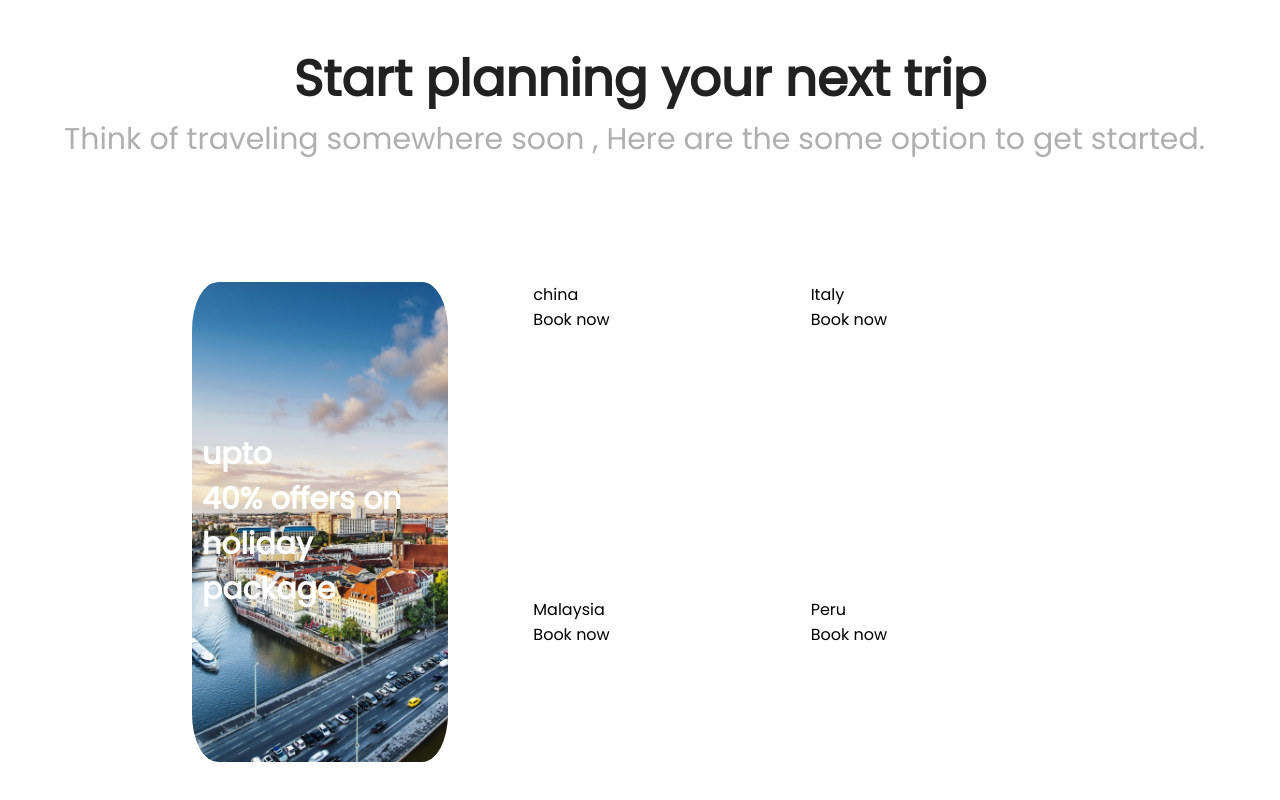
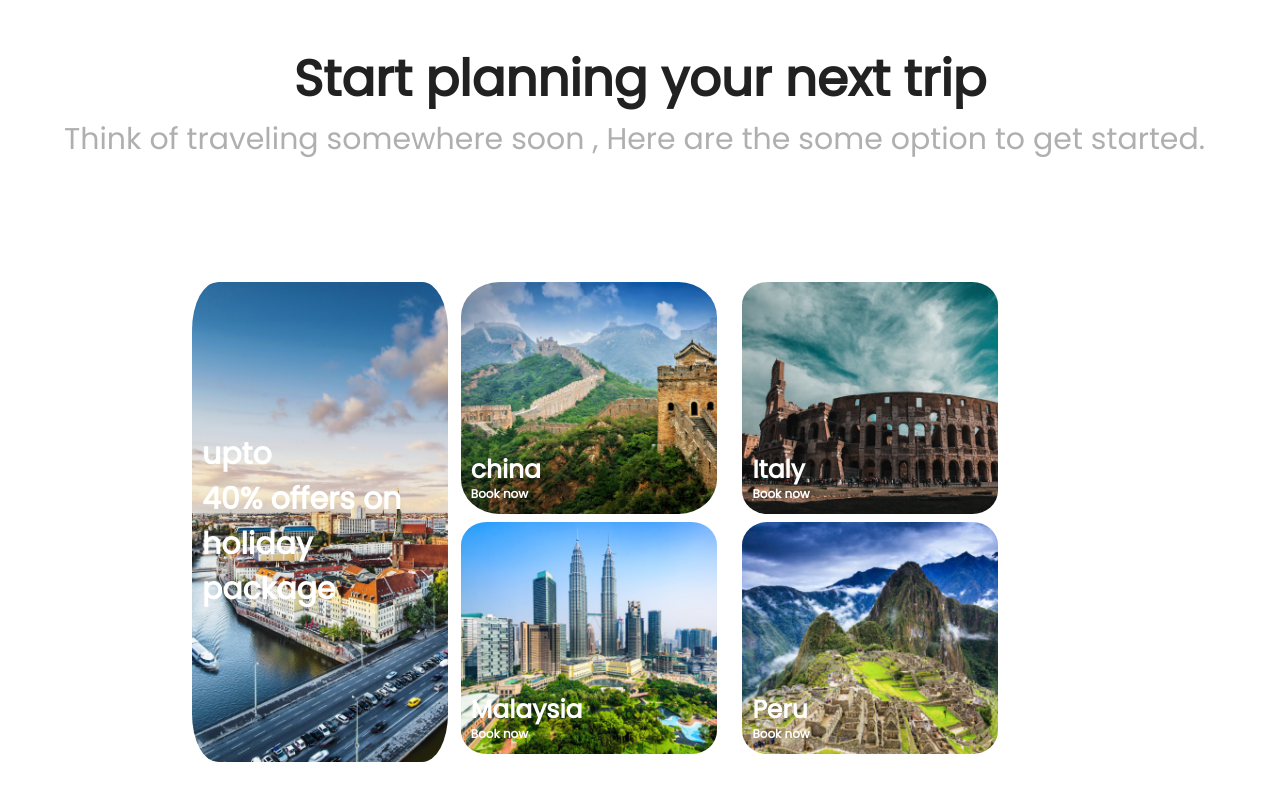
Before and after one commit to Harshanl2002/Tripmaker, a plain HTML site: page index.html in a window 1280 px wide. Shown: the part 918-1718 px from the top of the page. Drawn offline with Linux system fonts and the light colour scheme.

Commit message:
offers section compleated

```diff
--- a/Styles/index.css
+++ b/Styles/index.css
@@ -200,11 +200,12 @@
 {
     margin: 15vh 10vw;
     display: grid;
-    grid-template-columns: auto auto auto;
+    grid-template-columns: 21vw 22vw 15vw;
+    gap: 2vw 2vw 2vw;
+    row-gap: 0 0 0;
     grid-template-areas:
     "main china italy"
     "main malaysia peru1";
-    gap: 0px 0px;
 }
 .main{
     width: 20vw;
@@ -224,25 +225,73 @@
     font-weight: 800;
     margin-left: 10px;
 }
+.txtbox1
+{
+    color: #fff;
+    font-size: 25px;
+    font-weight: 800;
+    margin-left: 10px;
+    margin-bottom: 10px;
+}
+.txtbox1 span{
+    font-size: 12px;
+}
 .china
 {
-    width: 15vw;
-    height: 25vh;
+    width: 20vw;
+    height: 29vh;
+    background-image: url(../images/Rectangle\ 15.png);
+    background-size: cover;
+    border-radius: 15%;
     grid-area: china;
+    /* margin-top: 5vh; */
+    display: flex;
+    justify-content: start;
+    align-items:end;
+    line-height: 20px;
 }
 .italy
 {
-    width: 15vw;
-    height: 25vh;
+    width: 20vw;
+    height: 29vh;
+    /* margin-top: 5vh; */
     grid-area: italy;
+    background-image: url(../images/Rectangle16.png);
+    background-size: cover;
+    border-radius: 10%;
+    display: flex;
+    justify-content: start;
+    align-items:end;
+    line-height: 20px;
 }
-.malaysia
+.Malaysia
 {
-    width: 15vw;
-    height: 25vh;
+    width: 20vw;
+    height: 29vh;
     grid-area: malaysia;
+    background-image: url(../images/Rectangle17.png);
+    background-size: cover;
+    border-radius: 10%;
+    display: flex;
+    justify-content: start;
+    align-items:end;
+    line-height: 20px;
 }
 .peru
 {
+    width: 20vw;
+    height: 29vh;
     grid-area: peru1;
+    background-image: url(../images/Rectangle18.png);
+    background-size: cover;
+    border-radius: 10%;
+    display: flex;
+    justify-content: start;
+    align-items:end;
+    line-height: 20px;
 }
+
+.offerscard
+{
+    min-height: 100vh;
+}
--- a/index.html
+++ b/index.html
@@ -58,17 +58,20 @@
                 <p class="txtbox">upto<br>40% offers on<br>holiday<br>package</p>
             </div>
             <div class="china">
-                <p >china<br><span>Book now</span></p>
+                <p class="txtbox1">china<br><span>Book now</span></p>
             </div>
             <div class="italy">
-                <p>Italy<br><span>Book now</span></p>
+                <p class="txtbox1">Italy<br><span>Book now</span></p>
             </div>
             <div class="Malaysia">
-                <p>Malaysia<br><span>Book now</span></p>
+                <p class="txtbox1">Malaysia<br><span>Book now</span></p>
             </div><div class="peru">
-                <p>Peru<br><span>Book now</span></p>
+                <p class="txtbox1">Peru<br><span>Book now</span></p>
             </div>
         </div>
     </section>
+    <section class="offerscard">
+
+    </section>
 </body>
 </html>
```
Also changed, not shown: images/Rectangle 17.png (added), images/Rectangle16.png (added), images/Rectangle17.png (added), images/Rectangle18.png (added).
